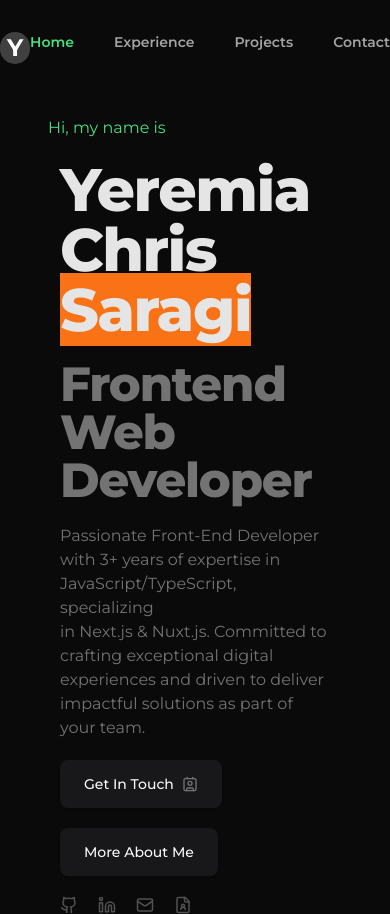
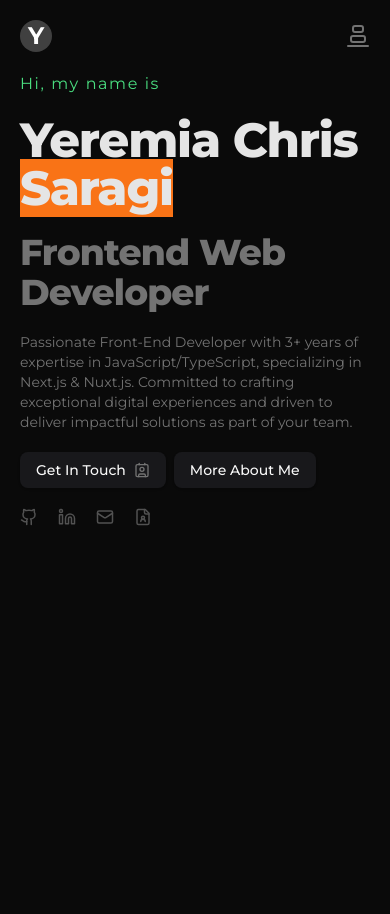
Before and after one commit to yeremiaChris/portfolio-revamp, a Next.js app: page / in a window 390 px wide. After the commit the page ends 844 px from the top, so only its background shows below. Built offline with nearby package versions, Linux system fonts and the light colour scheme; a web font is replaced by a local one.

Commit message:
feat: add tolltip

```diff
--- a/app/components/Header.tsx
+++ b/app/components/Header.tsx
@@ -1,10 +1,11 @@
+import { AlignVerticalJustifyEnd } from "lucide-react";
 import Link from "next/link";
 
 export const Header = () => {
   return (
     <header
       role="banner"
-      className="max-w-5xl py-8 text-white mx-auto flex justify-between"
+      className="max-w-5xl py-5 md:py-8 px-5 text-white mx-auto flex  items-center justify-between"
     >
       <p
         aria-label="Logo"
@@ -12,8 +13,9 @@ export const Header = () => {
       >
         Y
       </p>
+
       <nav role="navigation" aria-label="Main navigation">
-        <ul className="flex text-sm gap-10 text-neutral-400 font-semibold">
+        <ul className="hidden md:flex text-sm gap-10 text-neutral-400 font-semibold">
           <li>
             <Link
               href="/"
@@ -51,6 +53,8 @@ export const Header = () => {
             </Link>
           </li>
         </ul>
+
+        <AlignVerticalJustifyEnd className="text-neutral-500 md:hidden cursor-pointer" />
       </nav>
     </header>
   );
--- a/app/page.tsx
+++ b/app/page.tsx
@@ -1,6 +1,12 @@
 import { Button } from "@/components/ui/button";
 import { Header } from "./components/Header";
 import { Contact, FileUser, Github, Linkedin, Mail } from "lucide-react";
+import {
+  Tooltip,
+  TooltipContent,
+  TooltipProvider,
+  TooltipTrigger,
+} from "@radix-ui/react-tooltip";
 
 export const metadata = {
   title: "Yeremia Chris Saragi | Frontend Web Developer",
@@ -34,45 +40,97 @@ export default function Home() {
       <Header />
 
       <main role="main" className="max-w-5xl mx-auto text-white">
-        <section id="banner" aria-label="Introduction" className="px-12 mt-5">
-          <p className="text-green-400">Hi, my name is</p>
+        <section
+          id="banner"
+          aria-label="Introduction"
+          className="px-5 md:px-12 md:mt-5"
+        >
+          <p className="text-green-400 tracking-widest">Hi, my name is</p>
 
-          <div className="px-3 mt-5 space-y-5">
-            <h1 className="scroll-m-20 text-neutral-200 text-6xl font-extrabold tracking-tight lg:text-7xl">
+          <div className="md:px-3 mt-5 space-y-5">
+            <h1 className="scroll-m-20 text-neutral-200 text-5xl md:text-6xl font-extrabold tracking-tight lg:text-7xl">
               Yeremia Chris <span className="bg-orange-500">Saragi</span>
             </h1>
-            <h2 className="scroll-m-20 text-5xl text-neutral-500 font-extrabold tracking-tight lg:text-6xl">
+            <h2 className="scroll-m-20 text-4xl md:text-5xl text-neutral-500 font-extrabold tracking-tight lg:text-6xl">
               Frontend Web Developer
             </h2>
-            <p className="mt-5 text-neutral-500">
+            <p className="mt-5 text-neutral-500 text-sm md:text-base">
               Passionate Front-End Developer with 3+ years of expertise in
-              JavaScript/TypeScript, specializing <br /> in Next.js & Nuxt.js.
+              JavaScript/TypeScript, specializing
+              <br className="hidden md:inline" /> in Next.js & Nuxt.js.
               Committed to crafting exceptional digital experiences and driven
-              to deliver <br /> impactful solutions as part of your team.
+              to deliver <br className="hidden md:inline" /> impactful solutions
+              as part of your team.
             </p>
 
-            <Button className="p-6 mr-3 rounded-lg">
+            <div className="flex gap-2 items-center">
+              <Button className="md:p-6 rounded-lg">
                 Get In Touch <Contact className="text-neutral-500" />
               </Button>
-            <Button className="p-6 rounded-lg">More About Me</Button>
+              <Button className="md:p-6 rounded-lg">More About Me</Button>
+            </div>
 
             <div className="flex gap-5 items-center text-neutral-600">
+              <TooltipProvider>
+                <Tooltip>
+                  <TooltipTrigger>
                     <Github
                       className="hover:text-green-400 cursor-pointer duration-300"
                       size={18}
                     />
+                    <TooltipContent>
+                      <p className="border border-neutral-700 rounded-full mb-2 px-1.5">
+                        Github
+                      </p>
+                    </TooltipContent>
+                  </TooltipTrigger>
+                </Tooltip>
+              </TooltipProvider>
+              <TooltipProvider>
+                <Tooltip>
+                  <TooltipTrigger>
                     <Linkedin
                       className="hover:text-green-400 cursor-pointer duration-300"
                       size={18}
                     />
+                    <TooltipContent>
+                      <p className="border border-neutral-700 rounded-full mb-2 px-1.5">
+                        LinkedIn
+                      </p>
+                    </TooltipContent>
+                  </TooltipTrigger>
+                </Tooltip>
+              </TooltipProvider>
+              <TooltipProvider>
+                <Tooltip>
+                  <TooltipTrigger>
                     <Mail
                       className="hover:text-green-400 cursor-pointer duration-300"
                       size={18}
                     />
+                    <TooltipContent>
+                      <p className="border border-neutral-700 rounded-full mb-2 px-1.5">
+                        Email
+                      </p>
+                    </TooltipContent>
+                  </TooltipTrigger>
+                </Tooltip>
+              </TooltipProvider>
+              <TooltipProvider>
+                <Tooltip>
+                  <TooltipTrigger>
                     <FileUser
                       className="hover:text-green-400 cursor-pointer duration-300"
                       size={18}
                     />
+                    <TooltipContent>
+                      <p className="border border-neutral-700 rounded-full mb-2 px-1.5">
+                        CV
+                      </p>
+                    </TooltipContent>
+                  </TooltipTrigger>
+                </Tooltip>
+              </TooltipProvider>
             </div>
           </div>
         </section>
--- /dev/null
+++ b/components/ui/tooltip.tsx
@@ -0,0 +1,32 @@
+"use client"
+
+import * as React from "react"
+import * as TooltipPrimitive from "@radix-ui/react-tooltip"
+
+import { cn } from "@/lib/utils"
+
+const TooltipProvider = TooltipPrimitive.Provider
+
+const Tooltip = TooltipPrimitive.Root
+
+const TooltipTrigger = TooltipPrimitive.Trigger
+
+const TooltipContent = React.forwardRef<
+  React.ElementRef<typeof TooltipPrimitive.Content>,
+  React.ComponentPropsWithoutRef<typeof TooltipPrimitive.Content>
+>(({ className, sideOffset = 4, ...props }, ref) => (
+  <TooltipPrimitive.Portal>
+    <TooltipPrimitive.Content
+      ref={ref}
+      sideOffset={sideOffset}
+      className={cn(
+        "z-50 overflow-hidden rounded-md bg-primary px-3 py-1.5 text-xs text-primary-foreground animate-in fade-in-0 zoom-in-95 data-[state=closed]:animate-out data-[state=closed]:fade-out-0 data-[state=closed]:zoom-out-95 data-[side=bottom]:slide-in-from-top-2 data-[side=left]:slide-in-from-right-2 data-[side=right]:slide-in-from-left-2 data-[side=top]:slide-in-from-bottom-2",
+        className
+      )}
+      {...props}
+    />
+  </TooltipPrimitive.Portal>
+))
+TooltipContent.displayName = TooltipPrimitive.Content.displayName
+
+export { Tooltip, TooltipTrigger, TooltipContent, TooltipProvider }
--- a/package.json
+++ b/package.json
@@ -11,6 +11,7 @@
   "dependencies": {
     "@radix-ui/react-avatar": "^1.1.2",
     "@radix-ui/react-slot": "^1.1.1",
+    "@radix-ui/react-tooltip": "^1.1.7",
     "class-variance-authority": "^0.7.1",
     "clsx": "^2.1.1",
     "lucide-react": "^0.474.0",
```
Also changed, not shown: 1 other file (tests, documents, lock files or other folders). Lines whose indentation alone changed are shown as unchanged.
